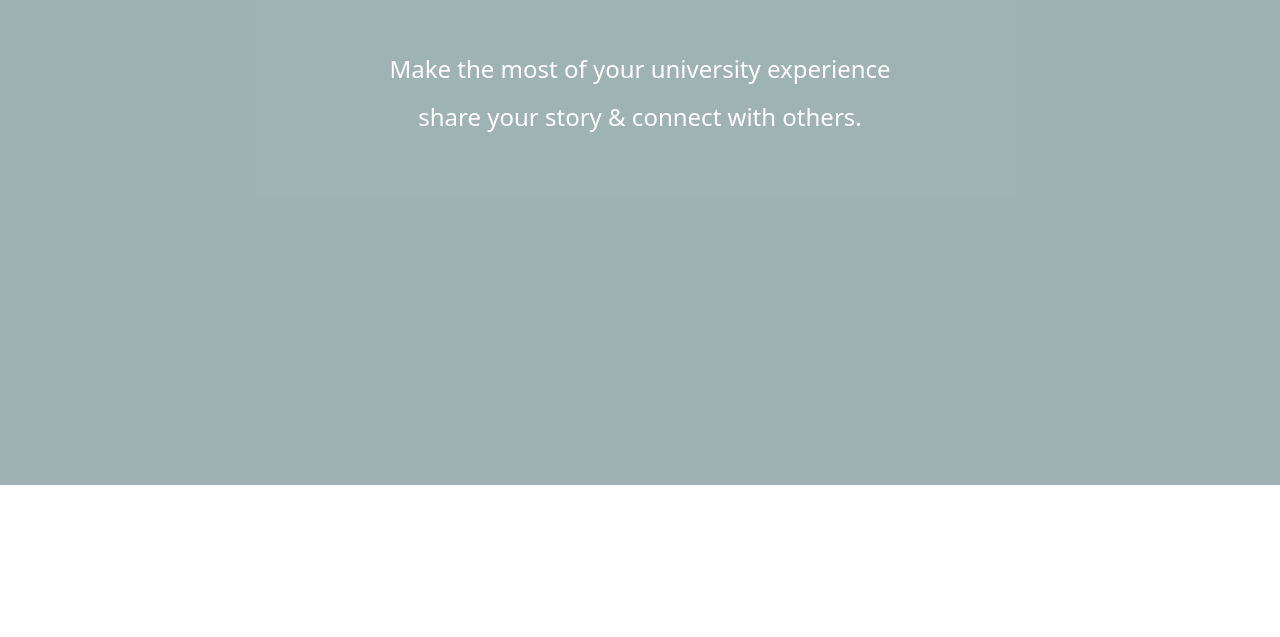
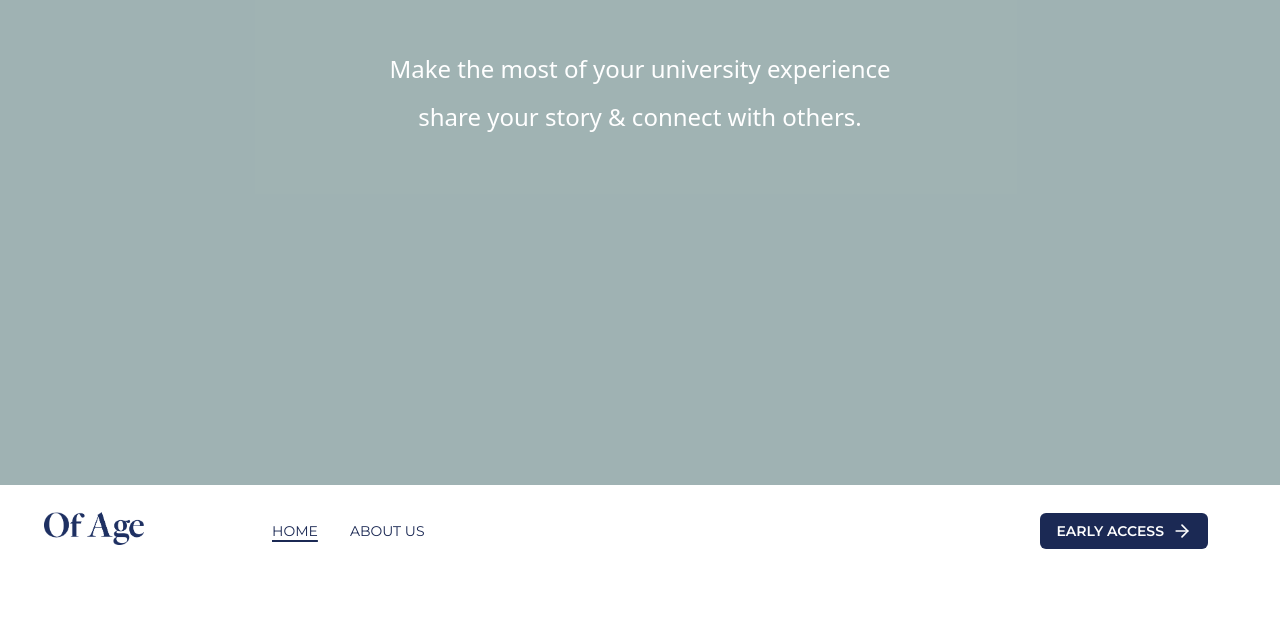
Before and after one commit to dajawhite/Of-Age, a Next.js app in the folder of-age-app/: page / in a window 1280 px wide. Shown: the part 315-952 px from the top of the page. Built offline with nearby package versions, Linux system fonts and the light colour scheme; no server answers.

Commit message:
make animation conditional on session data

```diff
--- a/of-age-app/app/(root)/page.tsx
+++ b/of-age-app/app/(root)/page.tsx
@@ -1,15 +1,31 @@
+"use client"
 import Image from "next/legacy/image"
 import Hero from '../../components/Hero'
 import Slide from '../../components/Slide'
 import Footer from '../../components/Footer'
-import SwitchContent from '../../components/sc'
+import { useEffect, useState } from "react"
 
 export default function Home() {
+
+    const [playAnimation, setPlayAnimation] = useState(false)
+
+    useEffect(() => {
+      const hasVisited = sessionStorage.getItem('hasVisitedPage')
+      if(!hasVisited){
+        setPlayAnimation(true)
+        sessionStorage.setItem('hasVisitedPage', 'true')
+      }
+
+      console.log(playAnimation)
+      console.log(hasVisited)
+      console.log(playAnimation)
+    }, [])
+
   return (
     <main className='text-black '>
       {/* header */}
       <section className='md:h-screen'>
-        <Hero></Hero>
+        <Hero playAnimation={playAnimation}></Hero>
       </section>
 
       {/* articles */}
--- a/of-age-app/components/Hero.tsx
+++ b/of-age-app/components/Hero.tsx
@@ -1,11 +1,11 @@
 "use client"
 
 import AOS from 'aos';
-import React, { useState } from 'react'
+import React, { useEffect, useState } from 'react'
 import NavBar from './NavBar1';
 
-function Hero(){
-    const [showImages, setShowImages] = useState(true);
+function Hero({playAnimation}:{playAnimation: boolean}){
+    const [showImages, setShowImages] = useState(false);
     const [showText, setShowText] = useState(false);
     const [showNavbar, setShowNavbar] = useState(false);
     const [fadeOutImages, setFadeOutImages] = useState(false);
@@ -14,27 +14,30 @@ function Hero(){
     const [fadeOutImage3, setFadeOutImage3] = useState(false);
     const [fadeOutText, setFadeOutText] = useState(false);
 
-
-    const noScroll = () =>{
-        if (!showNavbar){
-            document.body.style.overflow ='hidden';
-        }
-        else{
-            document.body.style.overflow = 'auto';
-        }
-    }
-
-    React.useEffect(() => {
-        noScroll();
-    }, [showNavbar]);
-
-
-
     React.useEffect(() => {
         AOS.init({
             duration: 1000,
             once: true
         });
+    },[])
+
+    useEffect(()=>{
+        const noScroll = () => {
+            document.body.style.overflow = !showNavbar ? 'hidden' : 'auto'
+        }
+
+        noScroll()
+
+        return () => {
+            document.body.style.overflow = 'auto'
+        }
+
+    }, [showNavbar])
+
+
+    useEffect(() => {
+        if (playAnimation){
+            setShowImages(true)
 
             const timers = [
                 //after 4s fade out images & within 1s remove images & show text
@@ -69,11 +72,15 @@ function Hero(){
                 }, 6500)
             ];
 
+
             return () => {
                 timers.forEach(timer => clearTimeout(timer));
             }
+        } else {
+            setShowNavbar(true)
+        }
+    }, [playAnimation])
 
-    },[]);
 
     return(
         <div className='relative'>
```
Lines whose indentation alone changed are shown as unchanged.
